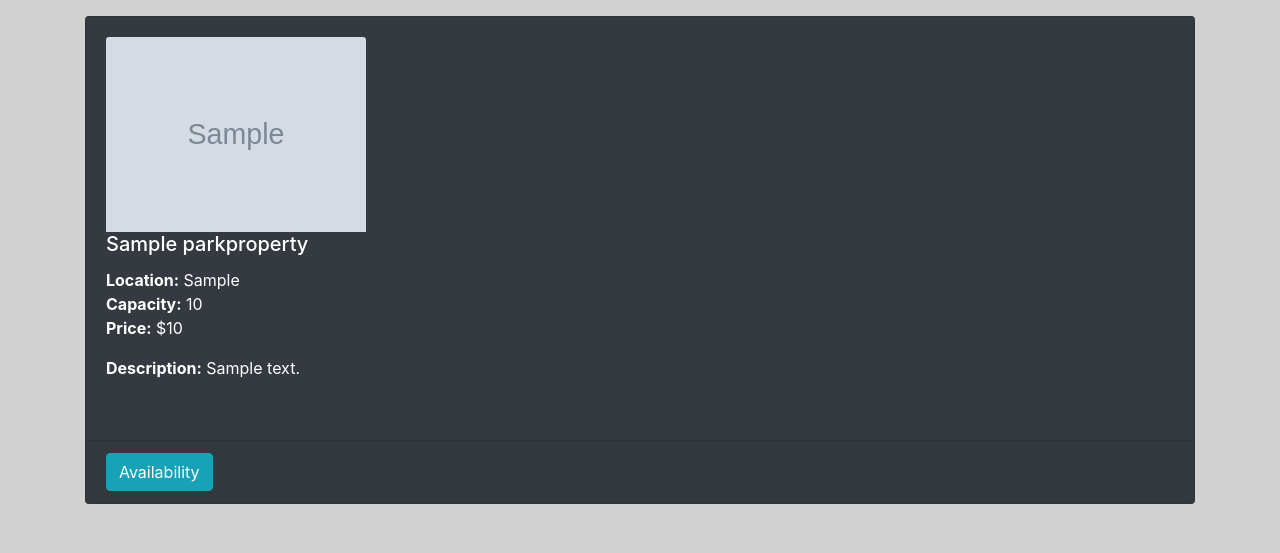
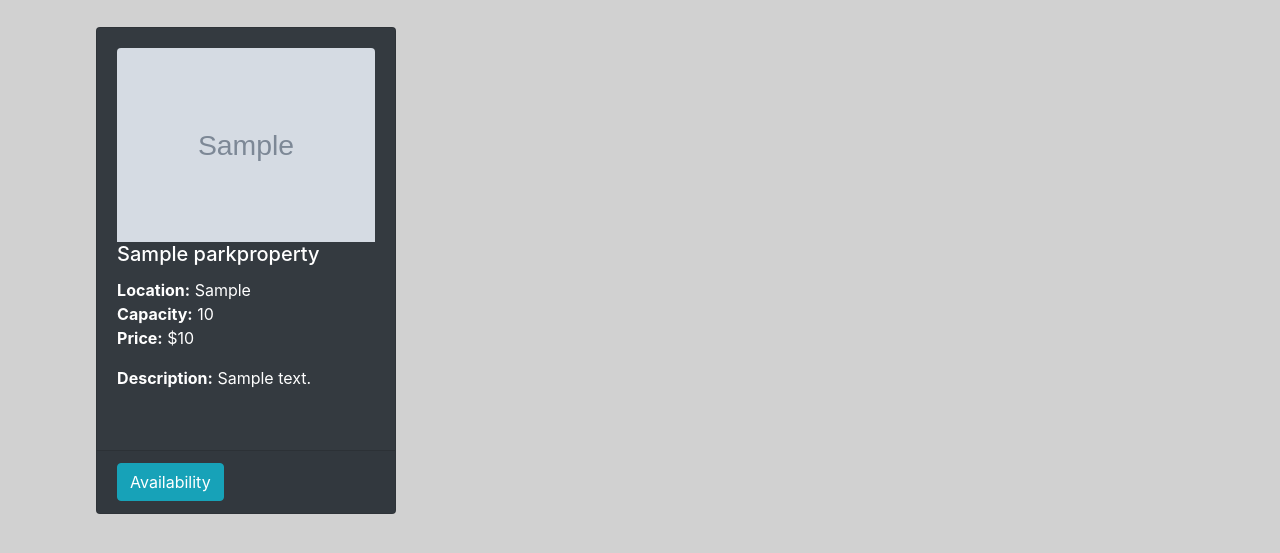
Before and after one commit to cleif/ISQA8210-Assignment5, a Django app: page /parksystemapp/00000000-0000-0000-0000-000000000001/details in a window 1280 px wide. Shown: the part 56-609 px from the top of the page. Run offline with Django 3.2, Linux system fonts and the light colour scheme; a user stored in the database is signed in; tables that the repository leaves empty hold one stand-in row (values such as "Sample post"); grey boxes marked "Sample" are stand-in pictures; some libraries are stand-ins or nearby versions.

Commit message:
fixed UI to be card-group; filtered res's

```diff
--- a/parksystemapp/templates/park_detail.html
+++ b/parksystemapp/templates/park_detail.html
@@ -3,10 +3,10 @@
 
 {% block content %}
 <p></p>
-<div class="card-deck">
+<div class="card-group">
     {% for parkprops in parkprops  %}
     {% if parkprops.park_name.id == object.id %}
-        <div class="card text-white bg-dark mb-3">
+        <div class="card text-white bg-dark mb-3" style="max-width: 300; margin: 1%;">
             <div class="card-body" style="max-width: 300;">
                 <img class="card-img-top" src={{parkprops.property_image}} alt="">
                 <h5 class="card-title">{{ parkprops.property_name }}</h5>
@@ -26,7 +26,7 @@
     {% if forloop.counter|divisibleby:3 %}
 </div>
     <br>
-            <div class="card-deck">
+            <div class="card-group">
             {% endif %}
     {% endif %}
     {% endfor %}
--- a/parksystemapp/templates/propavailability_list.html
+++ b/parksystemapp/templates/propavailability_list.html
@@ -2,10 +2,10 @@
 {% block content %}
 <p></p>
 <h2 style="padding-left: 15Px">{{ object.property_name }} Availability at {{ object.park_name.park_name }}</h2>
-<div class="card-deck">
+<div class="card-group">
     {% for propertyava in propertyava  %}
     {% if propertyava.property_name.id == object.id %}
-        <div class="card text-white bg-dark mb-3">
+        <div class="card text-white bg-dark mb-3" style="max-width: 300; margin: 1%;">
             <div class="card-body" style="max-width: 300;">
                 <p class="card-text"><b>Date:</b> {{ propertyava.property_availability_date }}</p>
                 <p class="card-text"><b>Time Slot:</b> {{ propertyava.property_availability_starttime }} to {{ propertyava.property_availability_endtime }}</p>
@@ -17,7 +17,7 @@
     {% if forloop.counter|divisibleby:3 %}
 </div>
     <br>
-            <div class="card-deck">
+            <div class="card-group">
             {% endif %}
     {% endif %}
     {% endfor %}
--- a/parksystemapp/templates/reservation_list.html
+++ b/parksystemapp/templates/reservation_list.html
@@ -3,6 +3,7 @@
 <p></p>
     <div class="card-group">
         {% for reservation in object_list  %}
+        {% if request.user == reservation.renter_email %}
             <div class="card text-white bg-dark mb-3" style="max-width: 300; margin: 1%;">
                 <div class="card-body" style="max-width: 300;">
                 <h5 class="card-title">{{ reservation.property_availability_id.property_name }}</h5>
@@ -18,6 +19,7 @@
             <br>
             <div class="card-group">
             {% endif %}
+        {% endif %}
         {% endfor %}
     </div>
 {% endblock %}
```
Also changed, not shown: parksystemapp/templates/park_list.html (+4 -4 lines).
